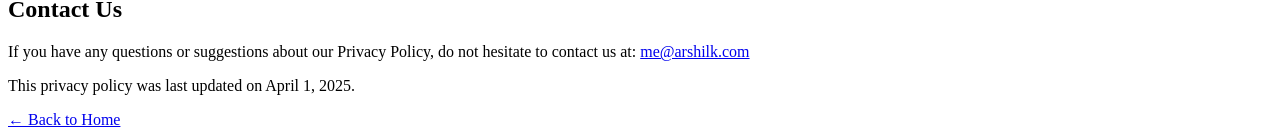
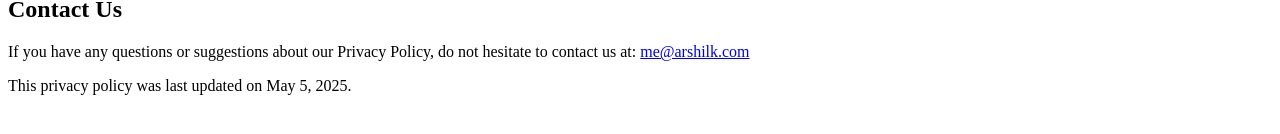
Before and after one commit to arshilk/arshilk.github.io, a plain HTML site: page privacy.html in a window 1280 px wide. Shown: the part 1324-1458 px from the top of the page. After the commit the page ends 1435 px from the top, so only its background shows below. Drawn offline with Linux system fonts and the light colour scheme.

Commit message:
Update privacy.html

```diff
--- a/privacy.html
+++ b/privacy.html
@@ -60,8 +60,6 @@
     <h2>Contact Us</h2>
     <p>If you have any questions or suggestions about our Privacy Policy, do not hesitate to contact us at: <a href="mailto:me@arshilk.com">me@arshilk.com</a></p>
 
-    <p>This privacy policy was last updated on April 1, 2025.</p>
-
-    <a href="index.html">← Back to Home</a>
+    <p>This privacy policy was last updated on May 5, 2025.</p>
 </body>
 </html>
```
